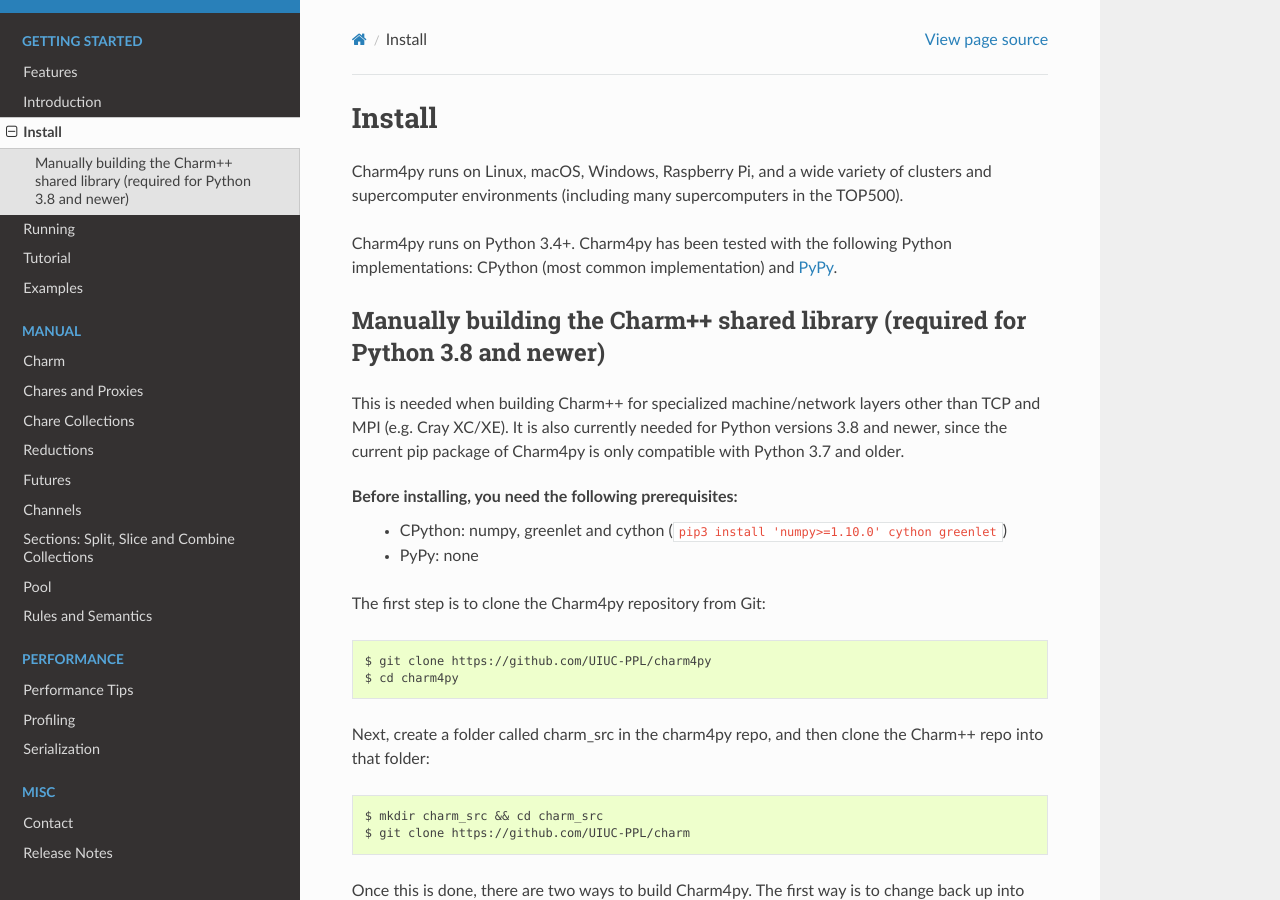
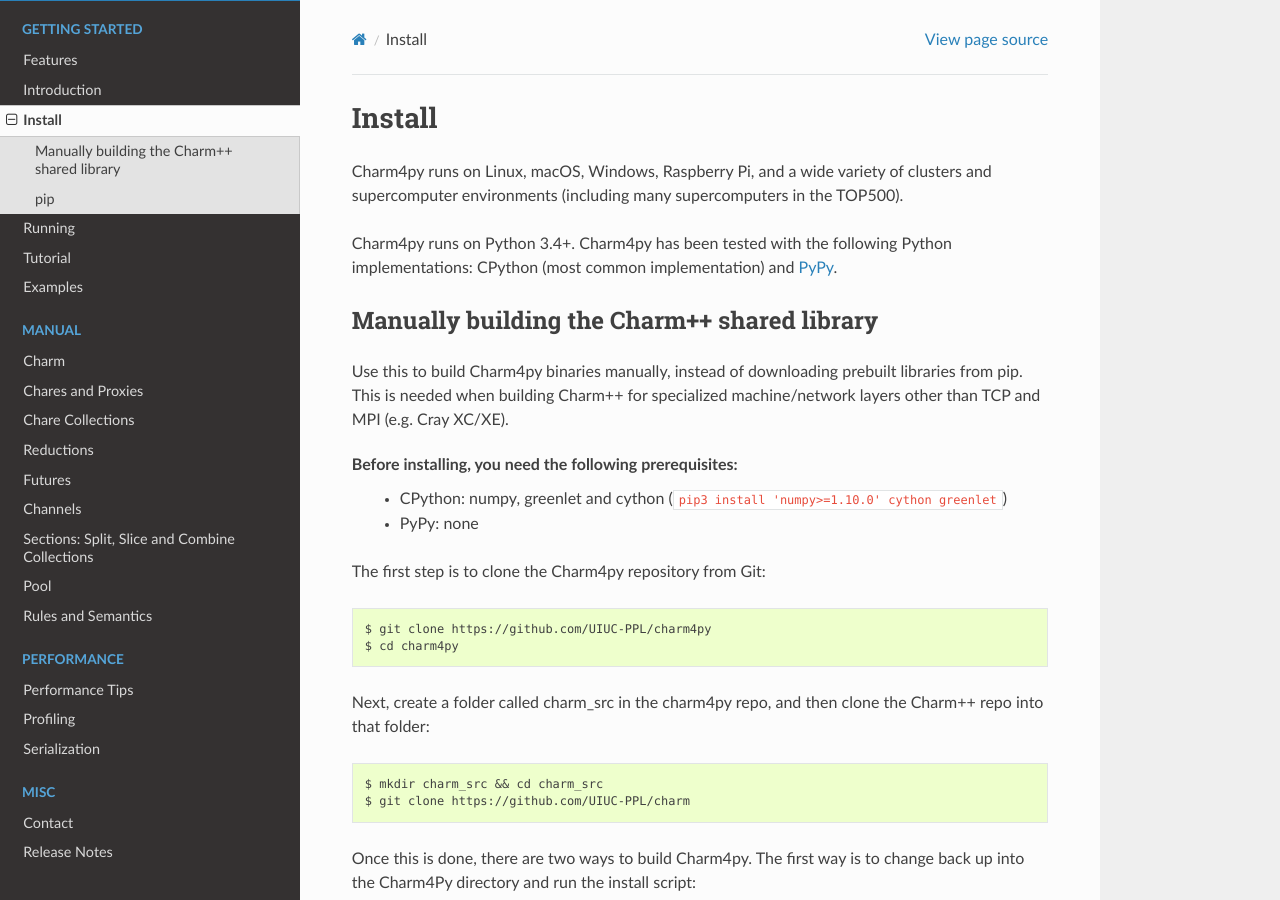
Before and after one commit to charmplusplus/charm4py, a Sphinx documentation site: the page built from docs/install.rst, in a window 1280 px wide and 900 px high. Built offline with Sphinx 7.4.7 and the Read the Docs theme 2.0.0, drawn with Linux system fonts in a browser that asks for light colours; some of the changed text lies outside the part shown.

Commit message:
python clarification

```diff
--- a/docs/install.rst
+++ b/docs/install.rst
@@ -15,13 +15,12 @@ CPython (most common implementation) and PyPy_.
 .. _PyPy: http://pypy.org
 
 
-Manually building the Charm++ shared library (required for Python 3.8 and newer)
+Manually building the Charm++ shared library
 --------------------------------------------
 
+Use this to build Charm4py binaries manually, instead of downloading prebuilt libraries from pip.
 This is needed when building Charm++ for specialized machine/network layers
-other than TCP and MPI (e.g. Cray XC/XE). It is also currently needed for Python versions
-3.8 and newer, since the current pip package of Charm4py is only compatible with Python 3.7
-and older.
+other than TCP and MPI (e.g. Cray XC/XE).
 
 Before installing, you need the following prerequisites:
     - CPython: numpy, greenlet and cython (``pip3 install 'numpy>=1.10.0' cython greenlet``)
@@ -76,8 +75,11 @@ array_hello.py, which can be run as follows::
     to manually build the Charm++ library (see below).
 
 
-pip (Python 3.7 and older)
+pip
 ---
+
+This option installs prebuilt Charm4Py binaries from pip. The prebuilt pip libraries
+were built with Python 3.7.
 
 To install on regular Linux, macOS and Windows machines, do::
 
```
